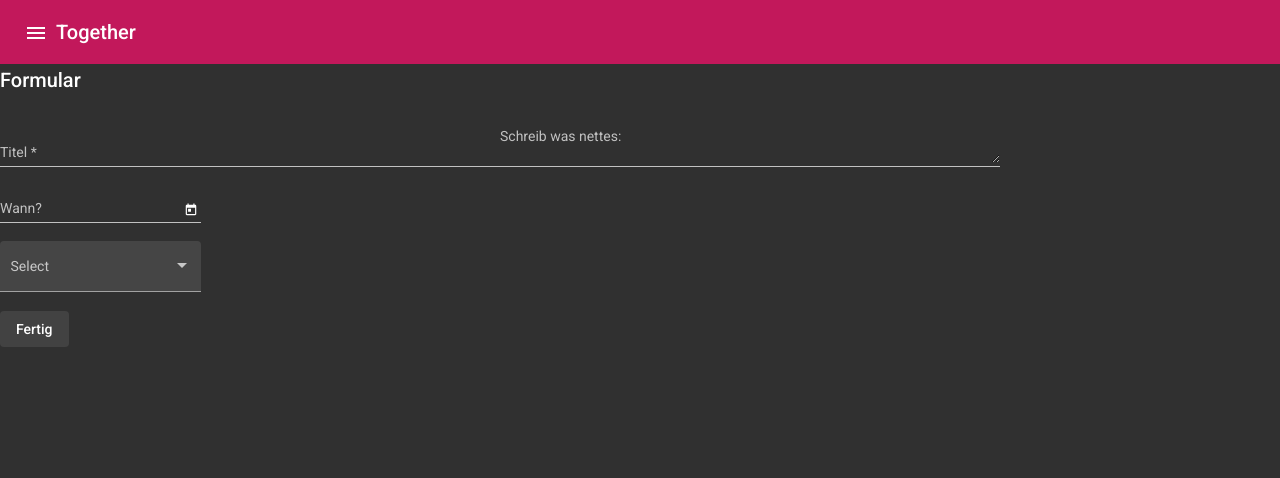
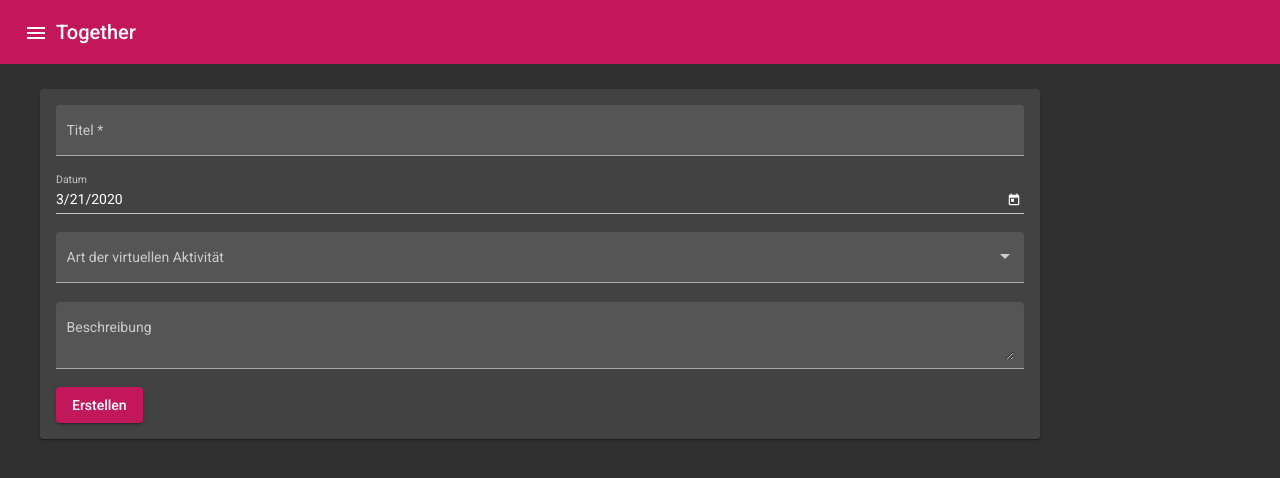
Before and after one commit to femigr/Do-It-Together_frontend, an Angular app in the folder my-app/: page /create-activity in a window 1280 px wide. Shown: the top 478 px of the page. Built offline with nearby package versions, Linux system fonts and the light colour scheme.

Commit message:
First version of the "create activity" form

```diff
--- a/my-app/src/app/app.module.ts
+++ b/my-app/src/app/app.module.ts
@@ -24,7 +24,7 @@ import {MatCardModule} from '@angular/material/card';
 
 import {MatSelectModule} from '@angular/material/select';
 import {MatNativeDateModule} from '@angular/material/core';
-import {FormsModule} from '@angular/forms';
+import {FormsModule, ReactiveFormsModule} from '@angular/forms';
 
 @NgModule({
   declarations: [
@@ -53,7 +53,9 @@ import {FormsModule} from '@angular/forms';
     AppRoutingModule,
     BrowserAnimationsModule,
     MatCardModule,
-    ScrollingModule
+    ScrollingModule,
+    FormsModule,
+    ReactiveFormsModule
   ],
   exports: [RouterModule],
   providers: [MatDatepickerModule],
--- a/my-app/src/app/create-activity/create-activity.component.html
+++ b/my-app/src/app/create-activity/create-activity.component.html
@@ -1,32 +1,49 @@
-<h2>Formular</h2>
-<form #activityForm="ngForm" (ngSubmit)="onSubmit()">
-  <mat-form-field class="form">
+<div class="container">
+
+  <mat-card>
+
+    <div>
+      <form [formGroup]="activityForm">
+
+        <div class="center">
+          <mat-form-field class="form-field" appearance="fill">
             <mat-label>Titel</mat-label>
-    <input class="form-control" matInput required="required" placeholder="Ex. you@example.com" [(ngModel)]="title" name="title">
+            <input formControlName="name" matInput>
           </mat-form-field>
-  <mat-form-field class="form">
-    <mat-label>Schreib was nettes:</mat-label>
-    <textarea class="form-control" matInput placeholder="Hey, hast du Lust, was zusammen zu machen?" [(ngModel)]="description" name="description"></textarea>
-  </mat-form-field>
-  <br>
-  <mat-form-field>
-    <mat-label>Wann?</mat-label>
-    <input class="form-control" matInput [matDatepicker]="picker" [(ngModel)]="date" name="date">
+        </div>
+
+        <div class="center">
+          <mat-form-field class="form-field">
+            <mat-label>Datum</mat-label>
+            <input formControlName="date" [matDatepicker]="picker" matInput>
             <mat-datepicker-toggle matSuffix [for]="picker"></mat-datepicker-toggle>
             <mat-datepicker #picker></mat-datepicker>
           </mat-form-field>
-  <br>
+        </div>
+
+        <div class="center">
+          <mat-form-field class="form-field" appearance="fill">
+            <mat-label>Art der virtuellen Aktivität</mat-label>
+            <mat-select formControlName="type">
+              <mat-option *ngFor="let type of activityTypes" [value]="type">
+                {{type}}
+              </mat-option>
+            </mat-select>
+          </mat-form-field>
+        </div>
 
 
-  <mat-form-field appearance="fill">
-    <mat-label>Select</mat-label>
-    <mat-select><!-- Vielleicht besser als liste mit + button? -->
-      <mat-option value="option">Freunde</mat-option>
-      <mat-option value="option">Noch Mehr Freunde</mat-option>
-    </mat-select>
+        <div class="center">
+          <mat-form-field class="form-field" appearance="fill">
+            <mat-label>Beschreibung</mat-label>
+            <textarea formControlName="description" matInput></textarea>
           </mat-form-field>
-  <br>
+        </div>
 
-  <button type="submit" mat-flat-button>Fertig</button>
+        <button mat-raised-button color="primary" (click)="createActivity()">Erstellen</button>
 
       </form>
+    </div>
+
+  </mat-card>
+</div>
--- a/my-app/src/app/create-activity/create-activity.component.scss
+++ b/my-app/src/app/create-activity/create-activity.component.scss
@@ -1,5 +1,8 @@
-.form {
-  min-width: 150px;
-  max-width: 500px;
-  width: 95%;
+.container {
+  padding: 25px 40px;
+  max-width: 1000px;
 }
+
+.form-field {
+  width: 100%;
+}
--- a/my-app/src/app/create-activity/create-activity.component.ts
+++ b/my-app/src/app/create-activity/create-activity.component.ts
@@ -1,37 +1,33 @@
+import { Activity } from './../model/activity';
 import {Component} from '@angular/core';
-import {FormControl, FormGroupDirective, NgForm, Validators} from '@angular/forms';
+import {FormControl, FormGroupDirective, NgForm, Validators, FormBuilder} from '@angular/forms';
 import {MatBottomSheetRef} from '@angular/material/bottom-sheet';
 
 
 @Component({
-  selector: 'create-activity-component',
+  selector: 'app-create-activity-component',
   templateUrl: 'create-activity.component.html',
   styleUrls: ['create-activity.component.scss']
 })
 export class CreateActivityComponent {
-  constructor() {
 
+  activityTypes = ['Kaffee Pause', 'Buch zusammen lesen', 'Yoga Session'];
+  activity = new Activity();
+  activityForm;
+
+  constructor(private formBuilder: FormBuilder) {
+    this.activityForm = this.formBuilder.group({
+      name: [ this.activity.name, Validators.required ],
+      description: [ this.activity.description, null ],
+      date: [ this.activity.date, null ],
+      type: [ this.activity.type, null ]
+    });
   }
 
-  title = "";
-  description = "";
-  date = new FormControl(new Date());
+  createActivity(): void {
 
-
-
-  openLink(event: MouseEvent): void {
-    event.preventDefault();
-  }
-
-  onSubmit(): void{
-    try{//TODO: API-Call
-      console.log(this.title);
-      console.log(this.description);
-      console.log(this.date);
-    }
-    catch(err){
-      //Alert oder sowas
-    }
+    this.activity = Object.assign({}, this.activityForm.value);
+    console.log(this.activity);
   }
 
 
--- /dev/null
+++ b/my-app/src/app/model/activity.ts
@@ -0,0 +1,15 @@
+export class Activity {
+    id: number;
+    name: string;
+    description: string;
+    date: Date;
+    type; string;
+
+    constructor() {
+      this.name = '';
+      this.description = '';
+      this.date = new Date();
+      this.type = '';
+
+    }
+  }
--- a/my-app/src/styles.scss
+++ b/my-app/src/styles.scss
@@ -5,3 +5,8 @@ body {
   margin: 0;
   font-family: Roboto, "Helvetica Neue", sans-serif;
 }
+
+.center {
+  display: flex;
+  justify-content: center;
+}
```
Lines whose indentation alone changed are shown as unchanged.
